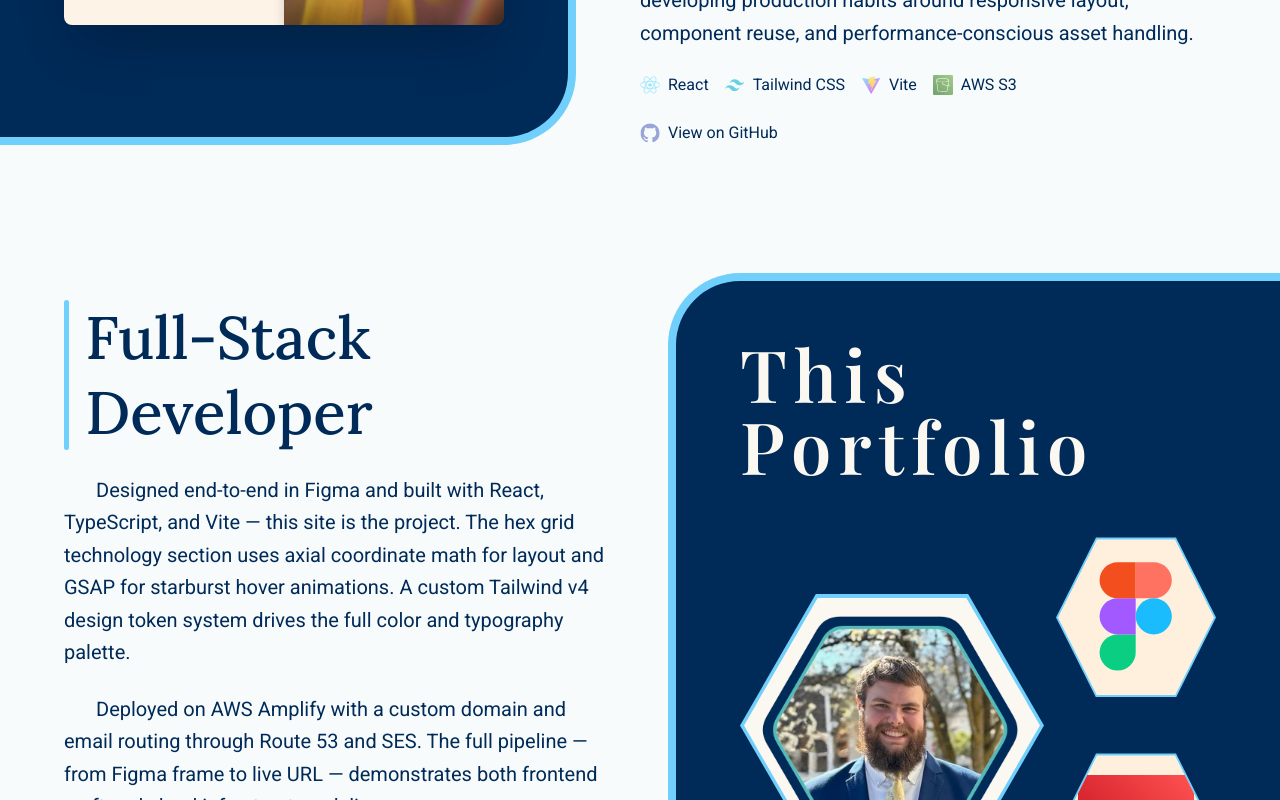
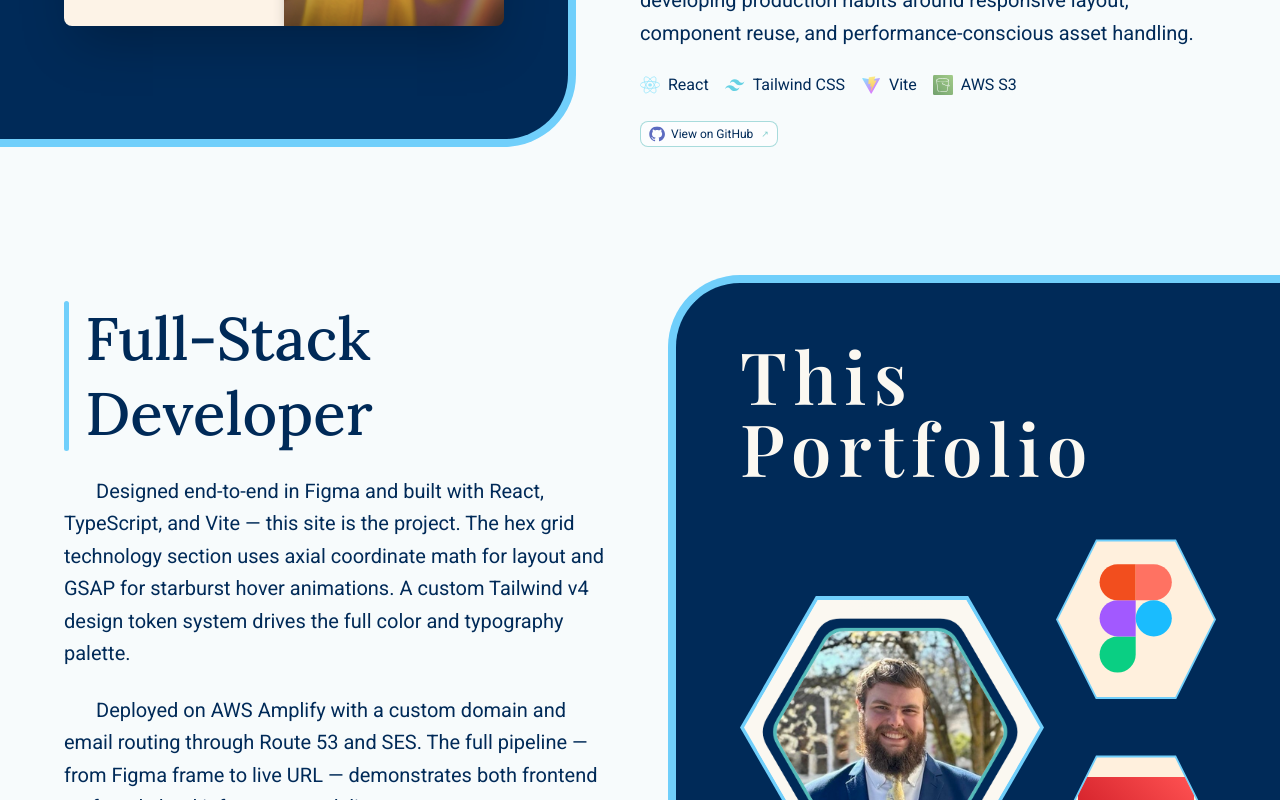
Before and after one commit to JacobE-Brown/JacobPortfolioV3, a React (Vite) app: page / in a window 1280 px wide. Shown: the part 4720-5520 px from the top of the page. Built offline with nearby package versions, Linux system fonts and the light colour scheme.

Commit message:
Polishing github links

```diff
--- a/src/components/ProjectLink.tsx
+++ b/src/components/ProjectLink.tsx
@@ -11,12 +11,12 @@ export default function ProjectLink({ href, label, icon }: ProjectLinkProps) {
       href={href}
       target="_blank"
       rel="noopener noreferrer"
-      className="flex items-center gap-2 self-start
-                 font-sans text-sm md:text-base text-text-2 hover:text-text-1
-                 transition-colors duration-200"
+      className="flex items-center gap-1.5 bg-white/60 border border-blue-medium-2/50 rounded-lg px-2 py-1
+                 cursor-pointer hover:bg-white/90 hover:border-blue-medium-2 hover:shadow-sm transition-all"
     >
-      <img src={icon} alt="" className="w-5 h-5 opacity-60" />
-      {label}
+      <img src={icon} alt="" className="w-4 h-4 object-contain shrink-0" />
+      <span className="font-sans text-text-1 text-xs leading-none">{label}</span>
+      <span className="font-sans text-blue-medium-2 text-[9px] leading-none opacity-70 ml-0.5">↗</span>
     </a>
   )
 }
--- a/src/components/Technologies.tsx
+++ b/src/components/Technologies.tsx
@@ -360,7 +360,7 @@ function DetailPanel({ tech }: { tech: TechItem | null }) {
       <div className={`flex flex-col items-center gap-6 w-full transition-all duration-200 ease-out
         ${animating ? 'opacity-0 translate-y-2' : 'opacity-100 translate-y-0'}`}>
         {/* Large hex badge */}
-        <div className="w-48 h-52">
+        <div className="w-48 h-52 cursor-default transition-transform duration-200 ease-out hover:scale-105">
           <TechBadge
             icon={
               <img
@@ -528,7 +528,7 @@ function MobileModal({ tech, onClose, activeFilters, onToggleFilter }: {
           ✕
         </button>
 
-        <div className="w-40 h-44 sm:w-56 sm:h-60">
+        <div className="w-40 h-44 sm:w-56 sm:h-60 cursor-default transition-transform duration-200 ease-out hover:scale-105">
           <TechBadge
             icon={<img className="relative w-full h-full object-contain" alt={tech.label} src={tech.iconSrc} />}
             name={tech.label}
```
Also changed, not shown: src/assets/images/TechLogos/substack.svg (added).
